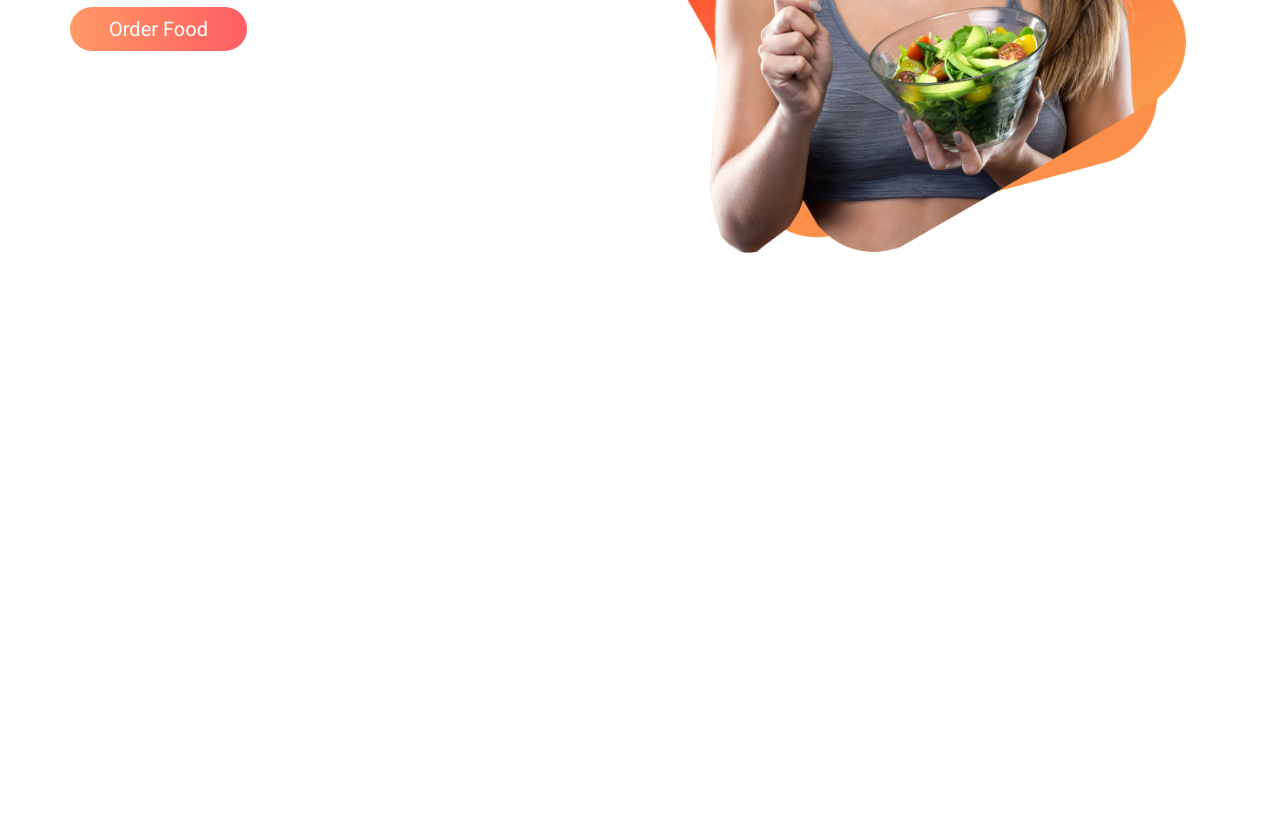
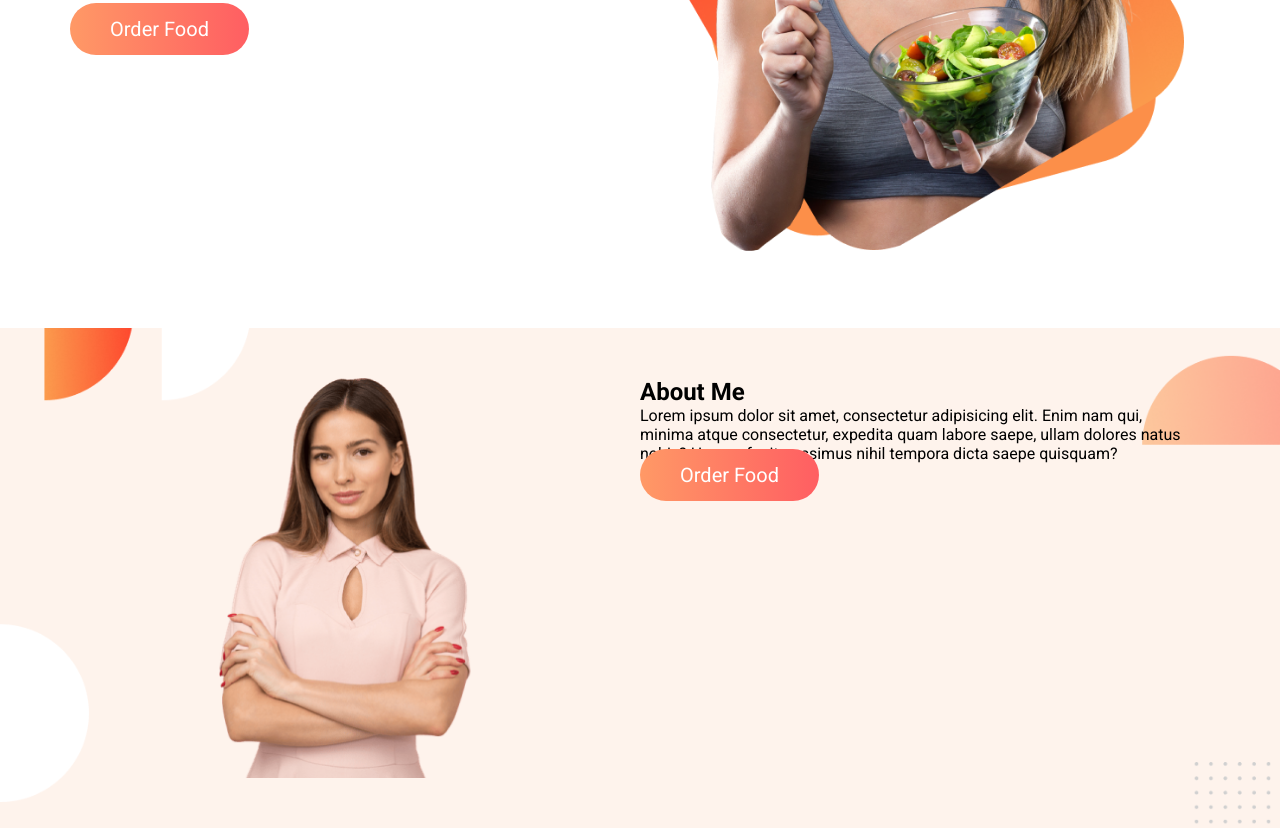
Before and after one commit to AlaminMJ/first-assignment, a plain HTML site: page index.html in a window 1280 px wide. Shown: the part 423-1251 px from the top of the page. Before the commit the page ends 800 px from the top, so only its background shows below. Drawn offline with Linux system fonts and the light colour scheme.

Commit message:
add about section

```diff
--- a/index.html
+++ b/index.html
@@ -26,5 +26,19 @@
             </div>
        </div>
    </section>
+   <section class="about">
+       <div class="container">
+           <div class="wraper">
+               <div class="left-side">
+                   <img src="image/Person Image.png" alt="">
+               </div>
+               <div class="right-side">
+                    <h2>About Me</h2>
+                    <p>Lorem ipsum dolor sit amet, consectetur adipisicing elit. Enim nam qui, minima atque consectetur, expedita quam labore saepe, ullam dolores natus nobis? Harum, fugit possimus nihil tempora dicta saepe quisquam?</p>
+                    <a href="" class="btn">Order Food</a>
+               </div>
+           </div>
+       </div>
+   </section>
 </body>
 </html>
--- a/style.css
+++ b/style.css
@@ -20,7 +20,7 @@ ul{
 img{
     width: 100%;
     height: 100%;
-    object-fit: cover;
+    object-fit: contain;
 }
 .container{
     width: 100%;
@@ -30,7 +30,7 @@ img{
     padding: 50px 0;
 }
 .btn{
-    padding: 10px 39px;
+    padding: 14px 40px;
     background-image: linear-gradient(to right,#ff9966, #ff5e62);
     border-radius: 50px;
     color: #fff;
@@ -55,7 +55,8 @@ img{
 
 }
 .main .container .wraper .left-side h1 span{
-    color:rgb(230, 116, 10);
+    color:#ff9966;
+
 }
 .main .container .wraper .left-side p{
     margin-top: 20px;
@@ -66,5 +67,38 @@ img{
 
 .main .container .wraper .right-side{
     width: 50%;
+}
+
+
+.about{
+    width: 100%;
+    background-image: url(image/7.png);
+    background-repeat: no-repeat;
+    background-position: left;
+    background-size: cover;
+    padding: 50px 0;
 
 }
+.about .container .wraper{
+    width: 100%;
+    display: flex;
+    height: 400px;
+
+}
+.about .container .wraper .left-side{
+    width: 50%;
+    padding-right: 20px;
+
+
+}
+.about .container .wraper .right-side{
+    width: 50%;
+    padding-right: 20px;
+}
+
+.about .container .wraper .left-side p{
+    margin-top: 20px;
+    font-size: 15px;
+    color: rgb(99, 95, 95);
+    margin: 40px 0;
+}
```
